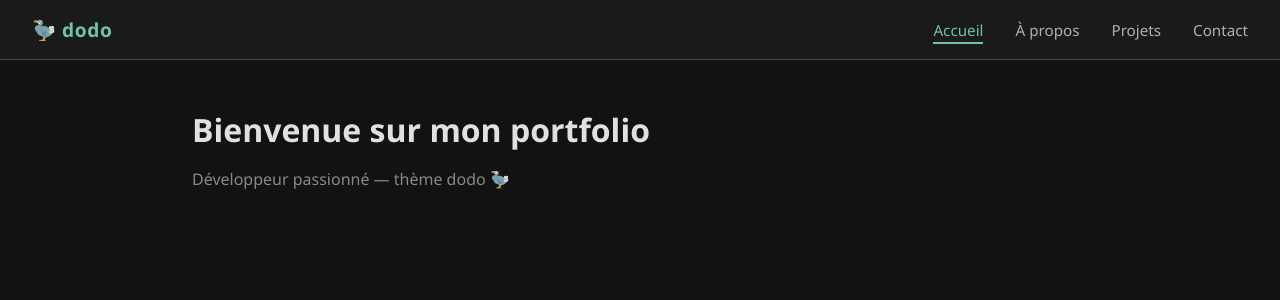
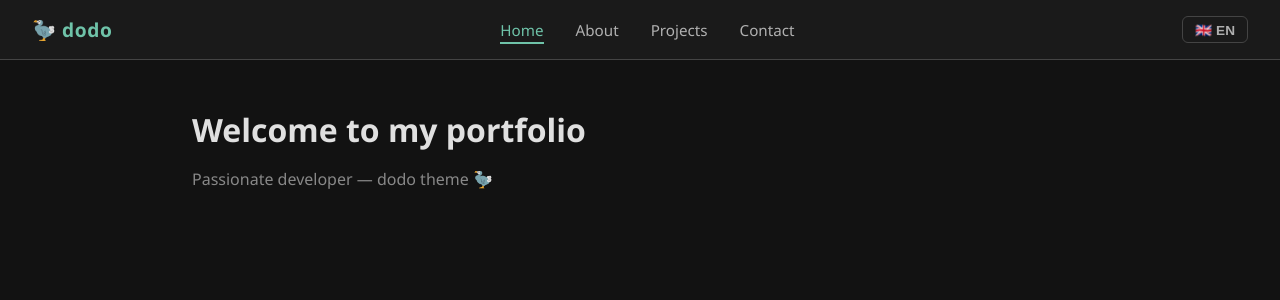
Before and after one commit to Jacma-pro/portfolio, a React (Vite) app in the folder Porfolio-dodo/: page / in a window 1280 px wide. Shown: the top 300 px of the page. Built offline with nearby package versions, Linux system fonts and the light colour scheme.

Commit message:
feat : add i18n

```diff
--- a/Porfolio-dodo/src/components/Navbar.scss
+++ b/Porfolio-dodo/src/components/Navbar.scss
@@ -43,4 +43,22 @@
       }
     }
   }
+
+  &__lang {
+    background: transparent;
+    border: 1px solid var(--border-color);
+    color: var(--text-secondary);
+    font-size: 0.85rem;
+    font-weight: 600;
+    padding: 0.3rem 0.75rem;
+    border-radius: 6px;
+    cursor: pointer;
+    transition: color 0.2s ease, border-color 0.2s ease;
+    white-space: nowrap;
+
+    &:hover {
+      color: var(--accent-primary);
+      border-color: var(--accent-primary);
+    }
+  }
 }
--- a/Porfolio-dodo/src/components/Navbar.tsx
+++ b/Porfolio-dodo/src/components/Navbar.tsx
@@ -1,32 +1,42 @@
 import { NavLink } from 'react-router-dom'
+import { useTranslation } from 'react-i18next'
 import './Navbar.scss'
 
 const Navbar = () => {
+  const { t, i18n } = useTranslation()
+
+  const toggleLang = () => {
+    i18n.changeLanguage(i18n.language.startsWith('fr') ? 'en' : 'fr')
+  }
+
   return (
     <nav className="navbar">
       <span className="navbar__logo">🦤 dodo</span>
       <ul className="navbar__links">
         <li>
           <NavLink to="/" end className={({ isActive }) => isActive ? 'active' : ''}>
-            Accueil
+            {t('navbar.home')}
           </NavLink>
         </li>
         <li>
           <NavLink to="/about" className={({ isActive }) => isActive ? 'active' : ''}>
-            À propos
+            {t('navbar.about')}
           </NavLink>
         </li>
         <li>
           <NavLink to="/projects" className={({ isActive }) => isActive ? 'active' : ''}>
-            Projets
+            {t('navbar.projects')}
           </NavLink>
         </li>
         <li>
           <NavLink to="/contact" className={({ isActive }) => isActive ? 'active' : ''}>
-            Contact
+            {t('navbar.contact')}
           </NavLink>
         </li>
       </ul>
+      <button className="navbar__lang" onClick={toggleLang} aria-label="Switch language">
+        {i18n.language.startsWith('fr') ? '🇫🇷 FR' : '🇬🇧 EN'  }
+      </button>
     </nav>
   )
 }
--- a/Porfolio-dodo/src/i18n/en.json
+++ b/Porfolio-dodo/src/i18n/en.json
@@ -0,0 +1,27 @@
+{
+  "navbar": {
+    "home": "Home",
+    "about": "About",
+    "projects": "Projects",
+    "contact": "Contact"
+  },
+  "home": {
+    "title": "Welcome to my portfolio",
+    "subtitle": "Passionate developer — dodo theme 🦤"
+  },
+  "about": {
+    "title": "About",
+    "subtitle": "Presentation, skills, background…"
+  },
+  "projects": {
+    "title": "Projects",
+    "subtitle": "My projects and achievements…"
+  },
+  "contact": {
+    "title": "Contact",
+    "subtitle": "Want to get in touch? Find me here:",
+    "email": "Email",
+    "github": "GitHub",
+    "linkedin": "LinkedIn"
+  }
+}
--- a/Porfolio-dodo/src/i18n/fr.json
+++ b/Porfolio-dodo/src/i18n/fr.json
@@ -0,0 +1,27 @@
+{
+  "navbar": {
+    "home": "Accueil",
+    "about": "À propos",
+    "projects": "Projets",
+    "contact": "Contact"
+  },
+  "home": {
+    "title": "Bienvenue sur mon portfolio",
+    "subtitle": "Développeur passionné — thème dodo 🦤"
+  },
+  "about": {
+    "title": "À propos",
+    "subtitle": "Présentation, compétences, parcours…"
+  },
+  "projects": {
+    "title": "Projets",
+    "subtitle": "Mes projets et réalisations…"
+  },
+  "contact": {
+    "title": "Contact",
+    "subtitle": "Tu veux me contacter ? Retrouve-moi ici :",
+    "email": "Email",
+    "github": "GitHub",
+    "linkedin": "LinkedIn"
+  }
+}
--- /dev/null
+++ b/Porfolio-dodo/src/i18n/index.ts
@@ -0,0 +1,22 @@
+import i18n from 'i18next'
+import { initReactI18next } from 'react-i18next'
+import LanguageDetector from 'i18next-browser-languagedetector'
+
+import en from './en.json'
+import fr from './fr.json'
+
+i18n
+  .use(LanguageDetector)
+  .use(initReactI18next)
+  .init({
+    resources: {
+      en: { translation: en },
+      fr: { translation: fr },
+    },
+    fallbackLng: 'fr',
+    interpolation: {
+      escapeValue: false,
+    },
+  })
+
+export default i18n
--- a/Porfolio-dodo/src/main.tsx
+++ b/Porfolio-dodo/src/main.tsx
@@ -2,6 +2,7 @@ import { StrictMode } from 'react'
 import { createRoot } from 'react-dom/client'
 import { BrowserRouter } from 'react-router-dom'
 import App from './App'
+import './i18n'
 import './styles/app/app.scss'
 
 createRoot(document.getElementById('root')!).render(
--- a/Porfolio-dodo/src/pages/About.tsx
+++ b/Porfolio-dodo/src/pages/About.tsx
@@ -1,8 +1,12 @@
+import { useTranslation } from 'react-i18next'
+
 const About = () => {
+  const { t } = useTranslation()
+
   return (
     <main className="page page--about">
-      <h1>À propos</h1>
-      <p className="text-muted">Présentation, compétences, parcours…</p>
+      <h1>{t('about.title')}</h1>
+      <p className="text-muted">{t('about.subtitle')}</p>
     </main>
   )
 }
--- a/Porfolio-dodo/src/pages/Contact.tsx
+++ b/Porfolio-dodo/src/pages/Contact.tsx
@@ -1,18 +1,22 @@
+import { useTranslation } from 'react-i18next'
+
 const Contact = () => {
+  const { t } = useTranslation()
+
   return (
     <main className="page page--contact">
-      <h1>Contact</h1>
-      <p className="text-muted">Tu veux me contacter ? Retrouve-moi ici :</p>
+      <h1>{t('contact.title')}</h1>
+      <p className="text-muted">{t('contact.subtitle')}</p>
 
       <ul className="contact__links">
         <li>
-          <span className="contact__label">Email</span>
+          <span className="contact__label">{t('contact.email')}</span>
           <a href="mailto:dorianjacolin@gmail.com" className="contact__value">
             dorianjacolin@gmail.com
           </a>
         </li>
         <li>
-          <span className="contact__label">GitHub</span>
+          <span className="contact__label">{t('contact.github')}</span>
           <a
             href="https://github.com/Jacma-pro"
             target="_blank"
@@ -23,7 +27,7 @@ const Contact = () => {
           </a>
         </li>
         <li>
-          <span className="contact__label">LinkedIn</span>
+          <span className="contact__label">{t('contact.linkedin')}</span>
           <a
             href="https://www.linkedin.com/in/dorian-jacolin/"
             target="_blank"
--- a/Porfolio-dodo/src/pages/Home.tsx
+++ b/Porfolio-dodo/src/pages/Home.tsx
@@ -1,8 +1,12 @@
+import { useTranslation } from 'react-i18next'
+
 const Home = () => {
+  const { t } = useTranslation()
+
   return (
     <main className="page page--home">
-      <h1>Bienvenue sur mon portfolio</h1>
-      <p className="text-muted">Développeur passionné — thème dodo 🦤</p>
+      <h1>{t('home.title')}</h1>
+      <p className="text-muted">{t('home.subtitle')}</p>
     </main>
   )
 }
--- /dev/null
+++ b/Porfolio-dodo/src/pages/Projects.tsx
@@ -0,0 +1,14 @@
+import { useTranslation } from 'react-i18next'
+
+const Projects = () => {
+  const { t } = useTranslation()
+
+  return (
+    <main className="page page--projects">
+      <h1>{t('projects.title')}</h1>
+      <p className="text-muted">{t('projects.subtitle')}</p>
+    </main>
+  )
+}
+
+export default Projects
--- a/Porfolio-dodo/src/styles/app/app.css
+++ /dev/null
@@ -1,16 +0,0 @@
-:root {
-  --bg-primary: #121212;
-  --bg-secondary: #1A1A1A;
-  --text-primary: #E0E0E0;
-  --text-secondary: #B0B0B0;
-  --text-muted: #888888;
-  --accent-primary: #6FC3A9;
-  --accent-secondary: #68A9D9;
-  --border-color: #444444;
-}
-
-* {
-  box-sizing: border-box;
-  margin: 0;
-  padding: 0;
-}/*# sourceMappingURL=app.css.map */
```
Also changed, not shown: Porfolio-dodo/package.json (+6 -1 lines), 2 other files (tests, documents, lock files or other folders).
